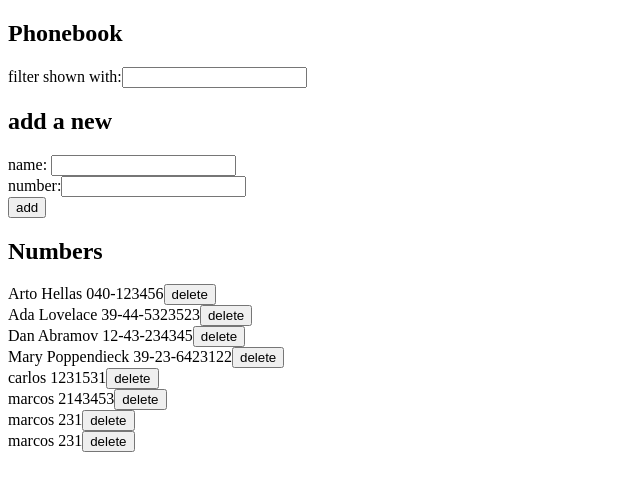
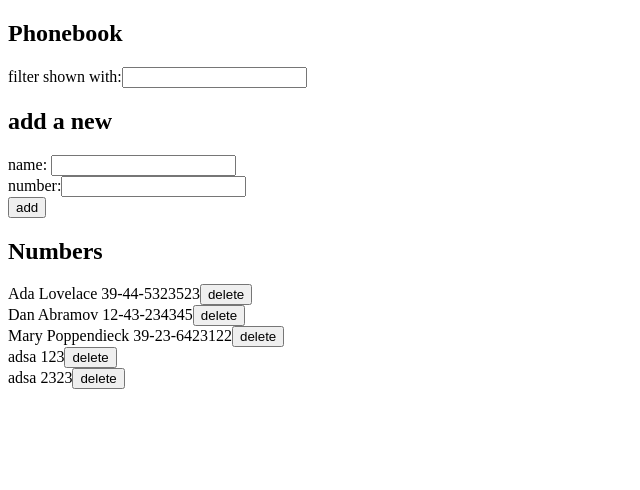
Before and after one commit to RarangoH/FullStackOpen, a React (Create React App) app in the folder part2/phonebook/: page / in a window 1280 px wide. Shown: the top 490 px of the page, without its empty margins (0-640 px from the left). Built offline with nearby package versions, Linux system fonts and the light colour scheme; data requests are answered from the project's data file.

Commit message:
more changes

```diff
--- a/part2/phonebook/db.json
+++ b/part2/phonebook/db.json
@@ -1,10 +1,5 @@
 {
   "persons": [
-    {
-      "name": "Arto Hellas",
-      "number": "040-123456",
-      "id": 1
-    },
     {
       "name": "Ada Lovelace",
       "number": "39-44-5323523",
@@ -21,24 +16,14 @@
       "id": 4
     },
     {
-      "name": "carlos",
-      "number": "1231531",
+      "name": "adsa",
+      "number": "123",
       "id": 5
     },
     {
-      "name": "marcos",
-      "number": "2143453",
+      "name": "adsa",
+      "number": "2323",
       "id": 6
-    },
-    {
-      "name": "marcos",
-      "number": "231",
-      "id": 7
-    },
-    {
-      "name": "marcos",
-      "number": "231",
-      "id": 8
     }
   ]
 }
--- a/part2/phonebook/src/App.js
+++ b/part2/phonebook/src/App.js
@@ -71,12 +71,25 @@ const App = () => {
 
   const arrayVer = (x) =>{
 
-    const find = persons.find(person => JSON.stringify(x.number) === JSON.stringify(person.number))
+    const findNumber = persons.find(person => JSON.stringify(x.number) === JSON.stringify(person.number))
+    const findName = persons.find(person => JSON.stringify(x.name) === JSON.stringify(person.name))
 
-    if(find !== null && find !== undefined){
+
+    if(findNumber !== null && findNumber !== undefined){
       return true;
     }else{
-      return false;
+      if(findName !== null && findName !== undefined){
+        if(window.confirm(`${x.name} is already added to the phonebook, replace the old number with a new one?`)){
+          console.log("la persona encontrada se llama:" , findName.name);
+          personService
+          .update(findName.id,findName)
+          return false
+        }else{
+          return true;
+        }
+
+      }
+
     }
   }
 
@@ -111,7 +124,7 @@ const App = () => {
 
       <h2>Numbers</h2>
 
-     <Persona persons={peopleToShow} />
+     <Persona persons={peopleToShow} setPersons ={setPersons} />
       {/* <div> {persons.map(p => <div key={p.id}> {p.name} {p.number}</div>)}</div> */}
     </div>
   )
--- a/part2/phonebook/src/components/Persona.js
+++ b/part2/phonebook/src/components/Persona.js
@@ -2,17 +2,34 @@
 
 import personService from "../services/personService";
 
-const Persona = ({persons}) =>{
+const Persona = ({persons, setPersons}) =>{
 
-   const buttonEffect = (id) =>{
+   const buttonEffect = (id,name) =>{
+    if(window.confirm(`Delete${name}`)){
+    personService
+    .remove(id)
+    .then(removePerson(id))
+    }
+   }
+   const removePerson = (id) =>{
+    var newPpl = [];
 
-    console.log(id);
+    persons.forEach(person => {
+        if(person.id !== id){
+            newPpl.push(person);
+        }else{
+
+        }
+
+    });
+    setPersons(newPpl);
+    console.log(newPpl);
    }
 
 
         return (
             <div>
-                {persons.map(person => <div key={person.id}>{person.name} {person.number}<button onClick={() => buttonEffect(person.id)}>delete</button></div>)}
+                {persons.map(person => <div key={person.id}>{person.name} {person.number}<button onClick={() => buttonEffect(person.id, person.name)}>delete</button></div>)}
             </div>
         )
 
--- a/part2/phonebook/src/services/personService.js
+++ b/part2/phonebook/src/services/personService.js
@@ -12,10 +12,19 @@ const create = (newObject) => {
     return request.then(response => response.data);
 }
 const remove = (id) => {
-    const request = axios.remove(baseUrl,)
+    const newUrl = baseUrl + '/'+id;
+    const request = axios.delete(newUrl);
+    return request.then( response => response.data)
 }
 
+const update = (id,updatedObject) => {
+    const newUrl = baseUrl + "/" + id;
+    const request = axios.put(newUrl,updatedObject);
+    request.then(response => response.data);
+}
 export default{
     getAll: getAll,
-    create:create
+    create:create,
+    remove:remove,
+    update: update
 }
```
